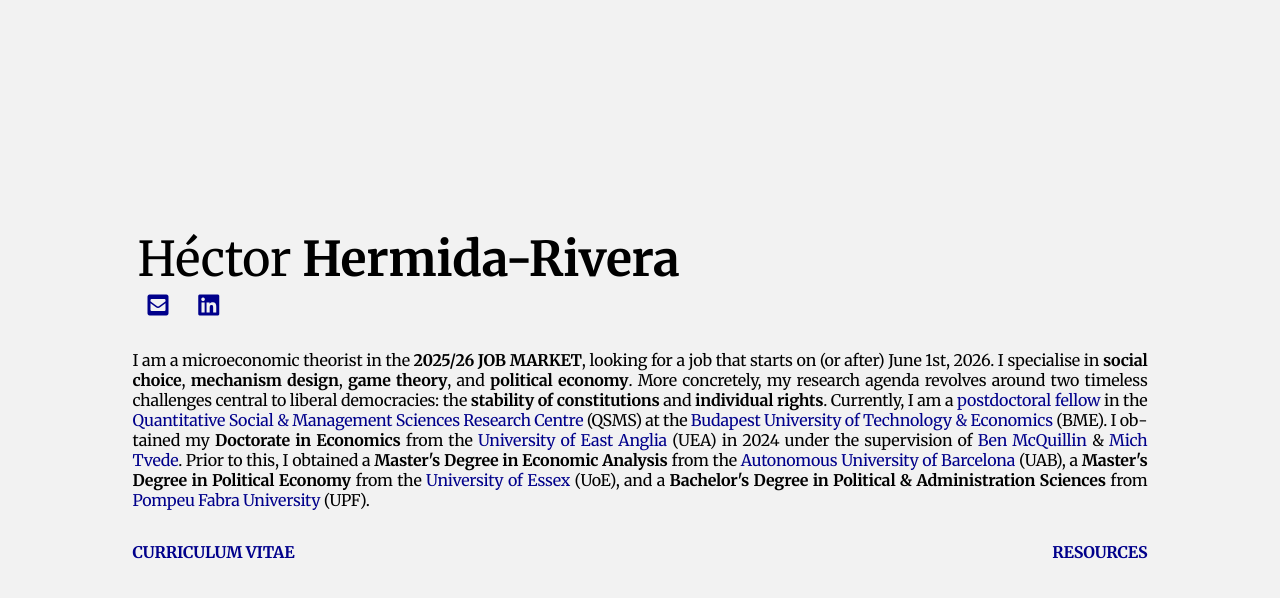
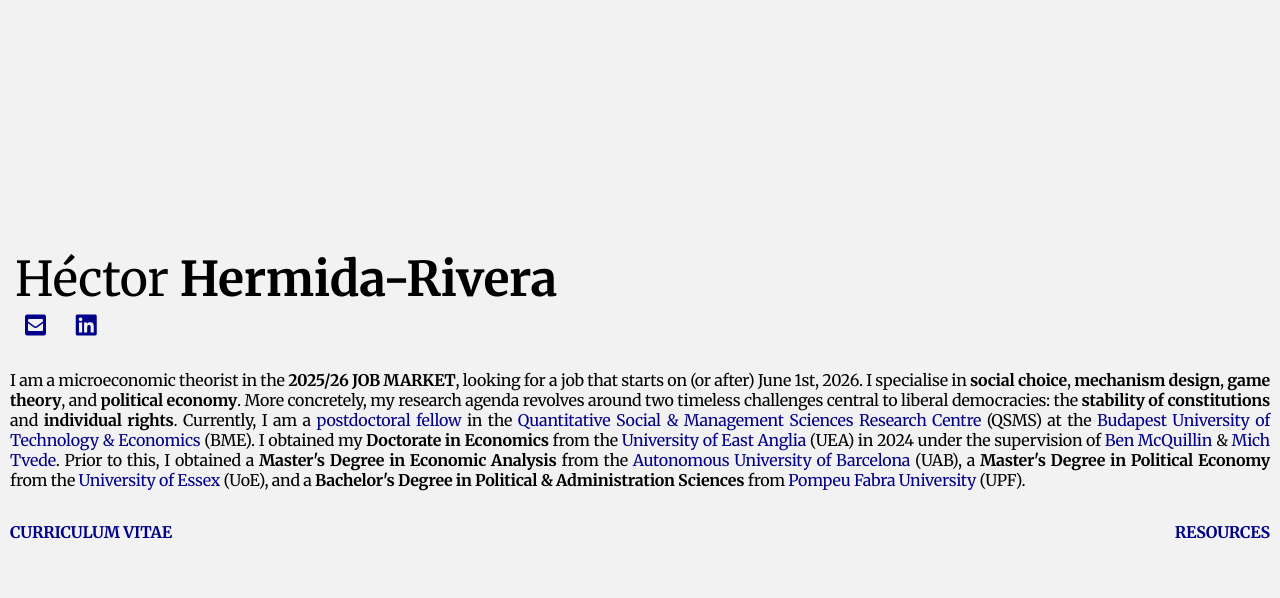
Before and after one commit to HectorHermidaRivera/hectorhermidarivera.github.io, a Jekyll site: the page built from index.md, in a window 1280 px wide. Shown: the top 598 px of the page. Built offline with Jekyll 4.4.1, drawn with Linux system fonts in a browser that asks for light colours; a style sheet for code colours, icons or effects is not loaded.

Commit message:
Update style.css

```diff
--- a/assets/css/style.css
+++ b/assets/css/style.css
@@ -55,6 +55,7 @@ body.home-page .content {
   margin-right: auto !important;
   padding: 5px !important;
   box-sizing: border-box;
+  max-width: calc(100% - 10px);
 }
 
 body.home-page .main-name {
```
